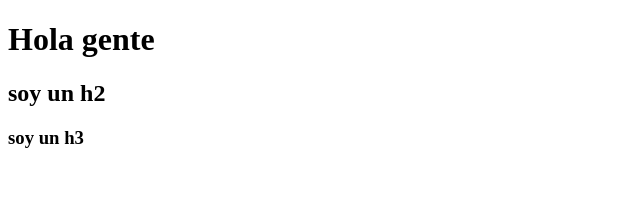
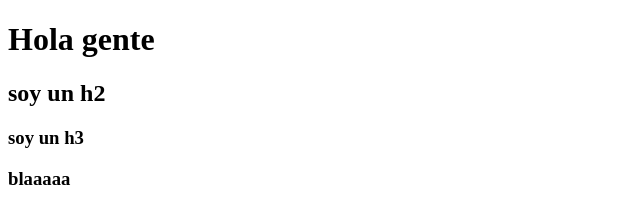
Before and after one commit to leanviera/prueba-subida, a plain HTML site: page index.html in a window 1280 px wide. Shown: the full height of the page, 0-640 px from the left. Drawn offline with Linux system fonts and the light colour scheme.

Commit message:
agrege sction y h3

```diff
--- a/index.html
+++ b/index.html
@@ -13,6 +13,11 @@
         <h1>Hola gente</h1>
         <h2>soy un h2</h2>
         <h3>soy un h3</h3>
+
+        <section>
+            <h3>blaaaaa</h3>
+        </section>
+
     </main>
 </body>
 </html>
```
